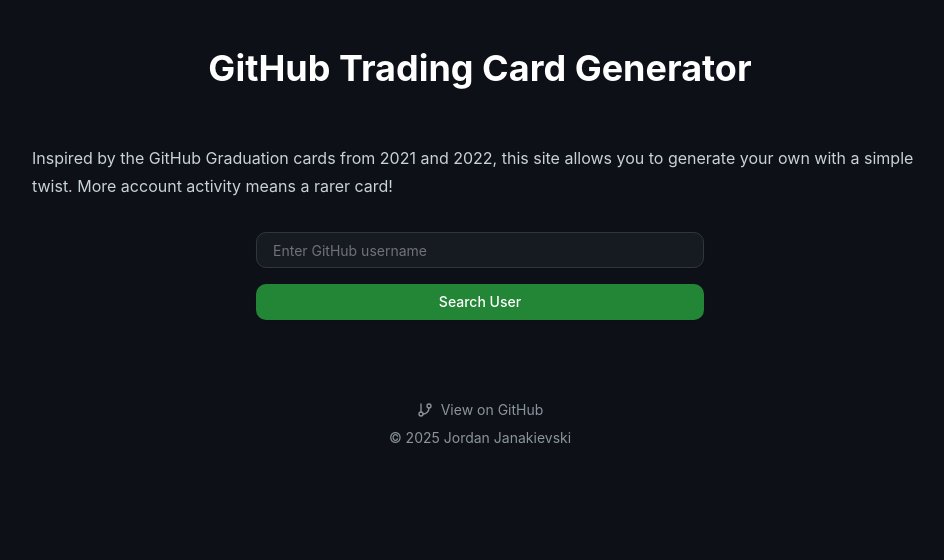
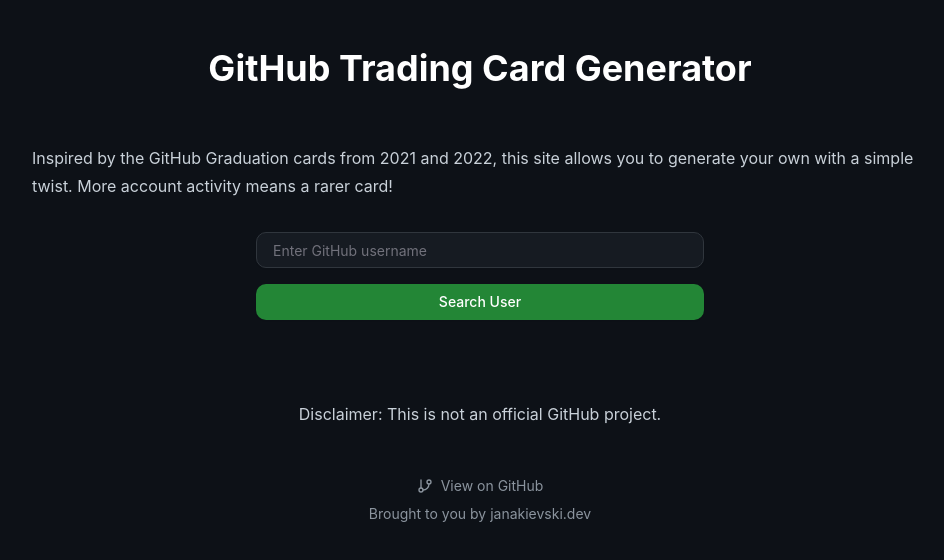
Before and after one commit to jordanjanakievski/github-trading-card, a React (Vite) app: page / in a window 1280 px wide. Shown: the top 560 px of the page, without its empty margins (160-1104 px from the left). Built offline with nearby package versions, Linux system fonts and the light colour scheme.

Commit message:
feat: add disclaimer

```diff
--- a/src/App.tsx
+++ b/src/App.tsx
@@ -84,7 +84,8 @@
 
                 <p className="leading-7 [&:not(:first-child)]:mt-6 text-[#c9d1d9] mb-8">
                     Inspired by the GitHub Graduation cards from 2021 and 2022, this site allows you
-                    to generate your own with a simple twist. More account activity means a rarer card!
+                    to generate your own with a simple twist. More account activity means a rarer
+                    card!
                 </p>
 
                 {!user && <UserSearchForm onUserFound={handleUserFound} isLoading={isLoading} />}
@@ -130,6 +131,9 @@
                     )}
                 </div>
                 <footer className="mt-12 flex flex-col items-center gap-4 text-[#8b949e]">
+                    <p className="leading-7 [&:not(:first-child)]:mt-6 text-[#c9d1d9] mb-8">
+                        Disclaimer: This is not an official GitHub project.
+                    </p>
                     <div className="flex flex-col items-center gap-2">
                         <a
                             href="https://github.com/jordanjanakievski/github-trading-card"
@@ -141,14 +145,14 @@
                             <span className="text-sm">View on GitHub</span>
                         </a>
                         <p className="text-sm">
-                            &copy; {new Date().getFullYear()}{' '}
+                            Brought to you by{' '}
                             <a
                                 href="https://janakievski.dev"
                                 target="_blank"
                                 rel="noopener noreferrer"
                                 className="hover:text-[#c9d1d9] transition-colors"
                             >
-                                Jordan Janakievski
+                                janakievski.dev
                             </a>
                         </p>
                     </div>
```
